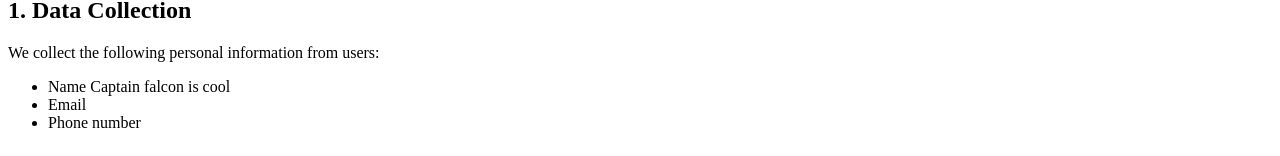
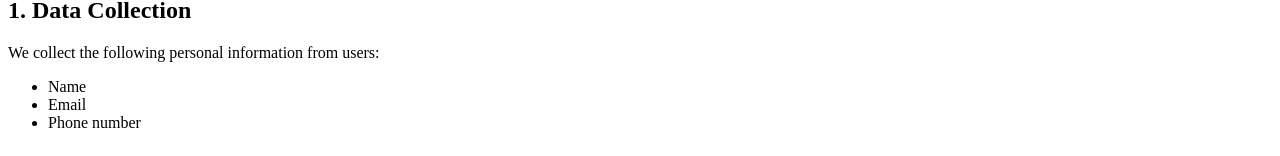
Before and after one commit to Team-Hl-Dev/Team-Hl-Dev.github.io, a plain HTML site: page index.html in a window 1280 px wide. Shown: the part 139-295 px from the top of the page. Drawn offline with Linux system fonts and the light colour scheme.

Commit message:
commit 3

```diff
--- a/index.html
+++ b/index.html
@@ -16,7 +16,7 @@
     <h2>1. Data Collection</h2>
     <p>We collect the following personal information from users:</p>
     <ul>
-        <li>Name Captain falcon is cool</li>
+        <li>Name</li>
         <li>Email</li>
         <li>Phone number</li>
     </ul>
```
